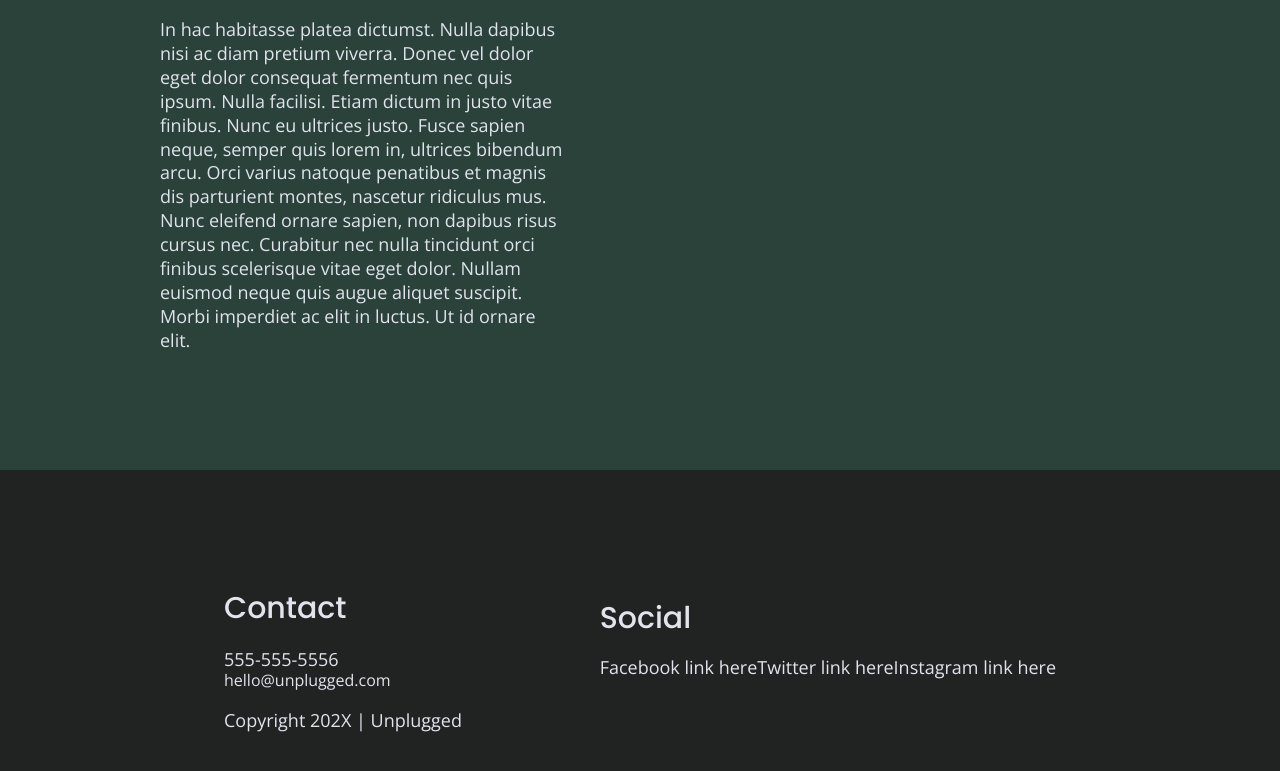
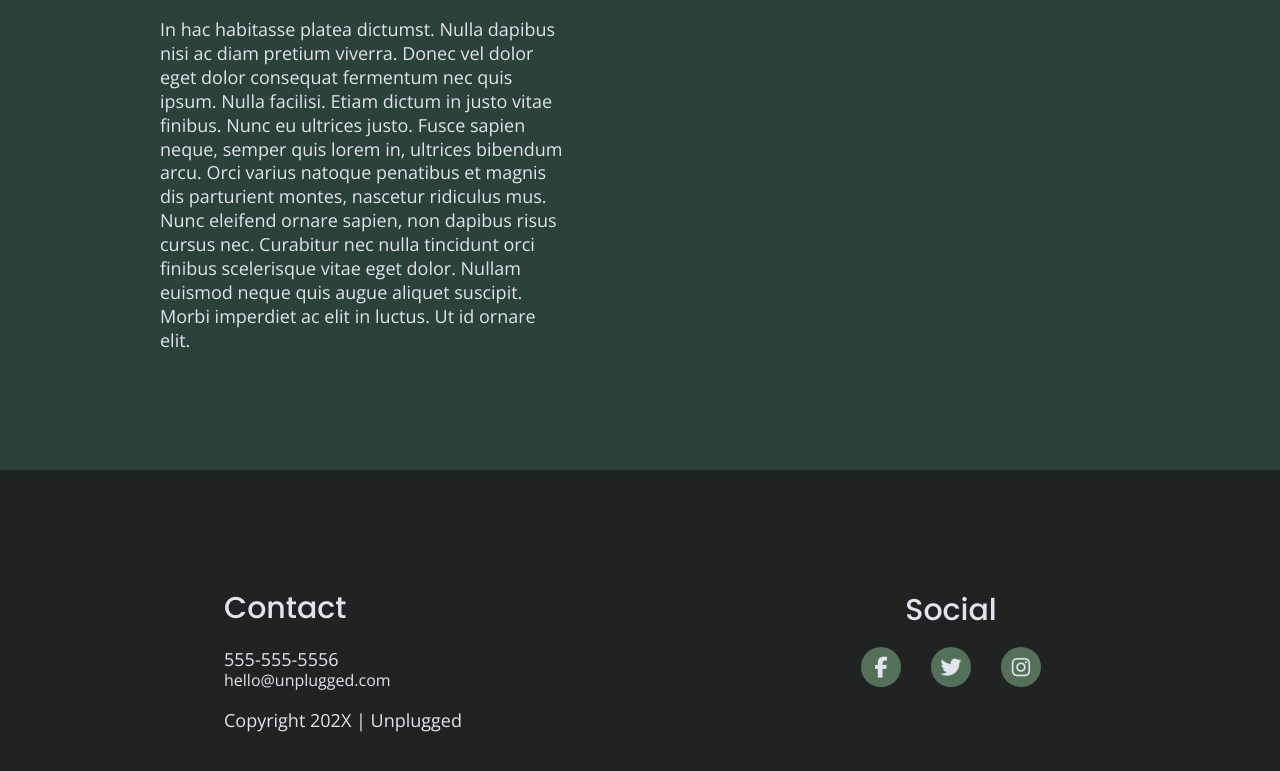
Before and after one commit to clairevilla42/unplugged-retreat, a website built with Parcel: page index.html in a window 1280 px wide. Shown: the part 2875-3646 px from the top of the page. Built offline with nearby package versions, Linux system fonts and the light colour scheme.

Commit message:
added social icons

```diff
--- a/css/main.css
+++ b/css/main.css
@@ -239,10 +239,20 @@ textarea {
     align-items: center;
    }
 
+   footer h4 {
+    text-align: center;
+   }
+
    footer .social-icons p {
     display: flex;
     justify-content: center;
     align-items: center;
+    background-color: #527158;
+    font-size: 21px;
+    border-radius: 50%;
+    width: 40px;
+    height: 40px;
+    margin: 0 15px;
    }
 
    footer .copyright {
--- a/index.html
+++ b/index.html
@@ -187,9 +187,9 @@
 
 
       <div class="social-icons">
-        <p>Facebook link here</p>
-        <p>Twitter link here</p>
-        <p>Instagram link here</p>
+        <p><a href="https://www.facebook.com/Skillcrush" target="_blank"><i class="fab fa-facebook-f"></i></p>
+        <p><a href="https://twitter.com/Skillcrush" target="_blank"><i class="fab fa-twitter"></i></p>
+        <p><a href="https://www.instagram.com/skillcrush/" target="_blank"><i class="fab fa-instagram"></i></a></p>
         <!-- social icons here -->
       </div>
       </div>
```
